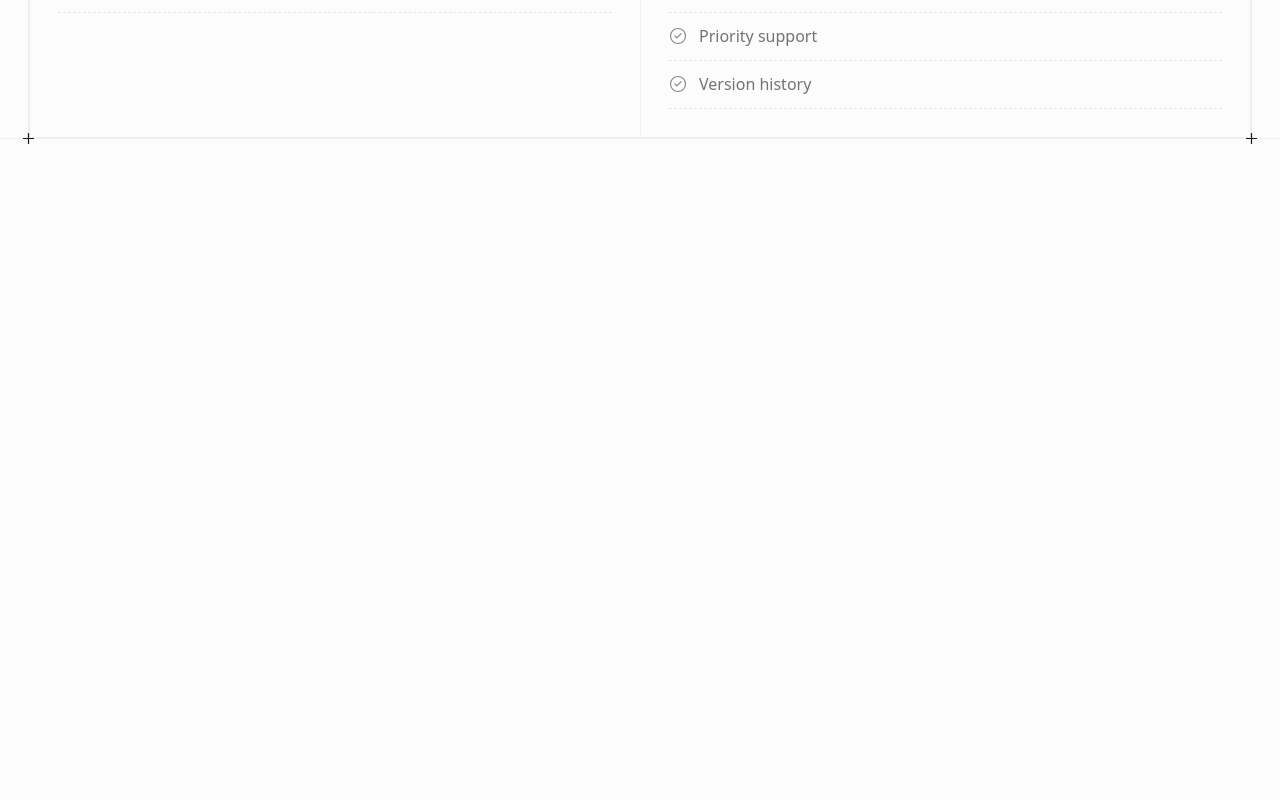
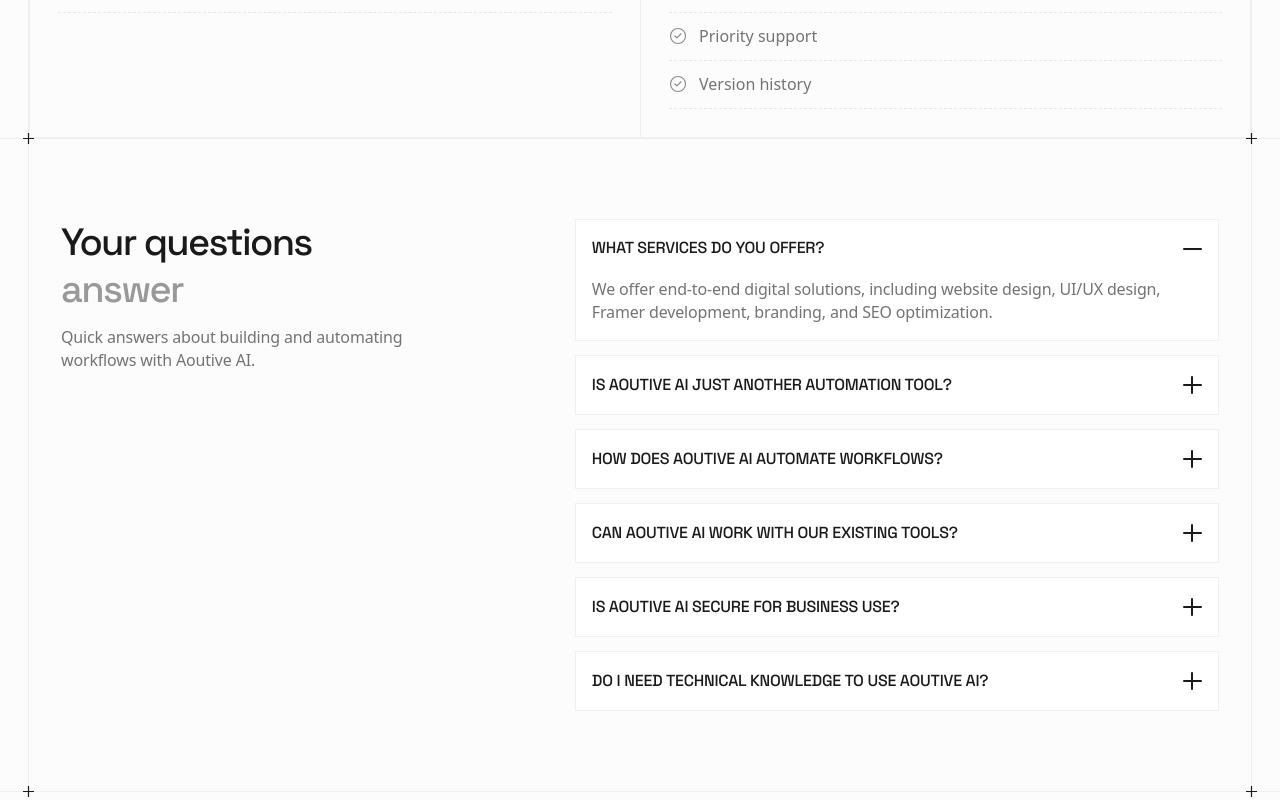
Before and after one commit to Mahmoudfattah/aoutive, a Next.js app: page / in a window 1280 px wide. Shown: the part 6110-6910 px from the top of the page. Before the commit the page ends 6256 px from the top, so only its background shows below. Built offline with nearby package versions, Linux system fonts and the light colour scheme.

Commit message:
add fqa page

```diff
--- a/app/page.tsx
+++ b/app/page.tsx
@@ -1,4 +1,5 @@
 import Navbar from "@/components/layout/Navbar";
+import FAQSection from "@/components/sections/FAQSection";
 import FeaturesTabsSection from "@/components/sections/FeaturesTabsSection";
 import HeroSection from "@/components/sections/hero/HeroSection";
 import InfrastructureSection from "@/components/sections/InfrastructureSection";
@@ -23,6 +24,7 @@ export default function Home() {
         <StatsSection />
         <IntegrationsSection />
         <PricingSection/>
+        <FAQSection/>
       </main>
     </div>
   );
--- /dev/null
+++ b/components/sections/FAQSection.tsx
@@ -0,0 +1,257 @@
+"use client";
+
+import React, { useRef, useState } from "react";
+import SectionWrapper from "@/components/ui/SectionWrapper";
+import gsap from "gsap";
+import { useGSAP } from "@gsap/react";
+
+gsap.registerPlugin(useGSAP);
+
+interface FAQItem {
+  question: string;
+  answer: string;
+}
+
+const FAQ_ITEMS: FAQItem[] = [
+  {
+    question: "What services do you offer?",
+    answer:
+      "We offer end-to-end digital solutions, including website design, UI/UX design, Framer development, branding, and SEO optimization.",
+  },
+  {
+    question: "Is Aoutive AI just another automation tool?",
+    answer:
+      "Aoutive AI goes beyond basic automation. It connects your tools, processes data, and executes complex workflows through a centralized AI engine.",
+  },
+  {
+    question: "How does Aoutive AI automate workflows?",
+    answer:
+      "Aoutive AI uses intelligent automation to analyze conditions, process information, and automatically trigger the next action across your connected tools.",
+  },
+  {
+    question: "Can Aoutive AI work with our existing tools?",
+    answer:
+      "Yes. Aoutive AI connects with CRMs, APIs, and internal tools, allowing you to build workflows around the systems your team already uses.",
+  },
+  {
+    question: "Is Aoutive AI secure for business use?",
+    answer:
+      "Aoutive AI is designed with reliability and scalability in mind. Enterprise plans include advanced security and SSO capabilities. Contact our team for specific security requirements.",
+  },
+  {
+    question: "Do I need technical knowledge to use Aoutive AI?",
+    answer:
+      "Aoutive AI provides a visual workflow builder that makes creating and managing automations easier. More complex integrations may require familiarity with your existing tools and APIs.",
+  },
+];
+
+export default function FAQSection() {
+  const [openIndex, setOpenIndex] = useState<number | null>(0);
+  const sectionRef = useRef<HTMLDivElement>(null);
+  const scrollTextRef = useRef<HTMLHeadingElement>(null);
+
+  // تعريف مصفوفة الـ refs الخاصة بأسئلة الـ FAQ بشكل صحيح
+  const itemsRef = useRef<(HTMLElement | null)[]>([]);
+
+  useGSAP(
+    () => {
+      // إعادة تصفية المصفوفة داخل الـ hook لمنع تكرار العناصر عند إعادة التسيير
+      itemsRef.current = itemsRef.current.slice(0, FAQ_ITEMS.length);
+
+      const tl = gsap.timeline({
+        scrollTrigger: {
+          trigger: sectionRef.current,
+          start: "top 80%",
+          once: true,
+        },
+      });
+
+      tl.fromTo(
+        ".heading",
+        {
+          opacity: 0,
+          y: 20,
+        },
+        {
+          opacity: 1,
+          y: 0,
+          duration: 0.75,
+          stagger: 0.12,
+          ease: "power3.out",
+        },
+      )
+        .fromTo(
+          ".paragrah",
+          {
+            opacity: 0,
+            y: 30,
+          },
+          {
+            opacity: 1,
+            y: 0,
+            duration: 0.95,
+            stagger: 0.12,
+            ease: "power3.out",
+          },
+          "-=0.4",
+        )
+        .fromTo(
+          itemsRef.current, // استخدام مصفوفة العناصر هنا لتعمل الـ Stagger بالترتيب لكل آيتم
+          {
+            opacity: 0,
+            x: 30,
+          },
+          {
+            opacity: 1,
+            x: 0,
+            duration: 0.8,
+            stagger: 0.12, // تتابع سلس وجميل بين كل سؤال والذي يليه
+            ease: "power3.out",
+          },
+          "-=0.6",
+        );
+    },
+    { scope: sectionRef },
+  );
+
+  useGSAP(
+    () => {
+      const chars = scrollTextRef.current?.querySelectorAll(".scroll-char");
+
+      if (chars && chars.length > 0) {
+        const colorTl = gsap.timeline({
+          scrollTrigger: {
+            trigger: scrollTextRef.current,
+            start: "top 75%",
+            end: "top 35%",
+            scrub: true,
+          },
+        });
+
+        colorTl.to(chars, {
+          color: "#1A1A1A",
+          duration: 0.02,
+          stagger: {
+            each: 0.03,
+          },
+        });
+      }
+    },
+    { scope: sectionRef },
+  );
+
+  const renderSplitChars = (text: string) => {
+    return text.split("").map((char, i) => (
+      <span
+        key={i}
+        className="scroll-char inline-block"
+        style={{
+          color: "#999999",
+          whiteSpace: char === " " ? "pre" : "normal",
+        }}
+      >
+        {char === " " ? "\u00A0" : char}
+      </span>
+    ));
+  };
+
+  return (
+    <SectionWrapper
+      id="faq"
+      noPadding
+      className="px-3 sm:px-6 xl:px-0"
+      innerClassName="p-0"
+    >
+      <section
+        ref={sectionRef}
+        className="relative w-full bg-[#FCFCFC] px-7 py-16 md:px-8 md:py-20"
+      >
+        {/* ================= MAIN LAYOUT ================= */}
+        <div className="grid w-full grid-cols-1 gap-10 lg:grid-cols-[minmax(0,0.72fr)_minmax(0,1fr)] lg:gap-[50px]">
+          {/* ================= LEFT CONTENT ================= */}
+          <div className="flex flex-col items-start">
+            <h2
+              ref={scrollTextRef}
+              style={{ fontFamily: "'Space Grotesk', sans-serif" }}
+              className="max-w-[360px] heading text-[34px] font-medium leading-[1.25] tracking-[-0.045em] text-[#1A1A1A] sm:text-[38px]"
+            >
+              Your questions
+              <br />
+              {renderSplitChars("answer")}
+            </h2>
+
+            <p className="mt-3 max-w-[370px] paragrah font-medium leading-[1.45] tracking-[-0.01em] text-[#737373]">
+              Quick answers about building and automating workflows with Aoutive
+              AI.
+            </p>
+          </div>
+
+          {/* ================= FAQ ACCORDION ================= */}
+          <div className="flex w-full flex-col gap-3.5">
+            {FAQ_ITEMS.map((item, index) => {
+              const isOpen = openIndex === index;
+
+              return (
+                <article
+                  key={item.question}
+                  ref={(el) => {
+                    itemsRef.current[index] = el;
+                  }}
+                  className="w-full border border-[#EFEFEF] bg-white"
+                >
+                  {/* Question Button */}
+                  <button
+                    type="button"
+                    aria-expanded={isOpen}
+                    aria-controls={`faq-answer-${index}`}
+                    onClick={() =>
+                      setOpenIndex((prev) => (prev === index ? null : index))
+                    }
+                    className="group flex min-h-[58px] w-full items-center justify-between gap-5 px-4 py-4 text-left transition-colors duration-300"
+                  >
+                    <span
+                      style={{ fontFamily: "'Space Grotesk', sans-serif" }}
+                      className="text-[15px] font-medium uppercase leading-[1.3] tracking-[-0.015em] text-[#1A1A1A] sm:text-base"
+                    >
+                      {item.question}
+                    </span>
+
+                    {/* ================= SINGLE MORPHING ICON ================= */}
+                    <span
+                      aria-hidden="true"
+                      className="relative inline-flex h-5 w-5 shrink-0 items-center justify-center"
+                    >
+                      <span className="absolute h-[2px] w-[19px] rounded-full bg-[#1A1A1A]" />
+                      <span
+                        className={`absolute h-[18px] w-[2px] rounded-full bg-[#1A1A1A] transition-transform duration-300 ease-in-out ${
+                          isOpen ? "scale-y-0" : "scale-y-100"
+                        }`}
+                      />
+                    </span>
+                  </button>
+
+                  {/* ================= ANSWER ================= */}
+                  <div
+                    id={`faq-answer-${index}`}
+                    aria-hidden={!isOpen}
+                    className={`grid transition-[grid-template-rows,opacity] duration-500 ease-in-out ${
+                      isOpen
+                        ? "grid-rows-[1fr] opacity-100"
+                        : "grid-rows-[0fr] opacity-0"
+                    }`}
+                  >
+                    <div className="overflow-hidden">
+                      <p className="px-4 pb-4 text-base font-medium leading-[1.45] tracking-[-0.01em] text-[#737373]">
+                        {item.answer}
+                      </p>
+                    </div>
+                  </div>
+                </article>
+              );
+            })}
+          </div>
+        </div>
+      </section>
+    </SectionWrapper>
+  );
+}
--- a/components/sections/InfrastructureSection.tsx
+++ b/components/sections/InfrastructureSection.tsx
@@ -104,7 +104,7 @@ export default function InfrastructureSection() {
 
         colorTl.to(chars, {
           color: "#1A1A1A",
-          duration: 0.2, // مدة قصيرة جداً لكل حرف عشان ميحصلش تداخل كبير
+          duration: 0.02, // مدة قصيرة جداً لكل حرف عشان ميحصلش تداخل كبير
           stagger: {
             each: 0.03, // تتابع سريع يخلي الحرفين اللي عليه الدور هما بس اللي بيغمقوا
           },
--- a/components/sections/PricingSection.tsx
+++ b/components/sections/PricingSection.tsx
@@ -117,7 +117,7 @@ export default function PricingSection() {
 
           colorTl.to(chars, {
             color: "#1A1A1A",
-            duration: 0.2, // مدة قصيرة جداً لكل حرف عشان ميحصلش تداخل كبير
+            duration: 0.02, // مدة قصيرة جداً لكل حرف عشان ميحصلش تداخل كبير
             stagger: {
               each: 0.03, // تتابع سريع يخلي الحرفين اللي عليه الدور هما بس اللي بيغمقوا
             },
```
